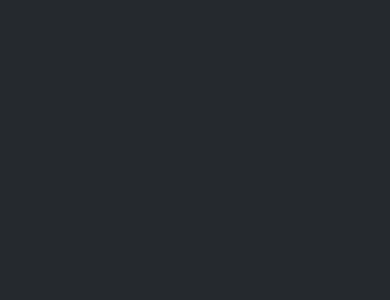
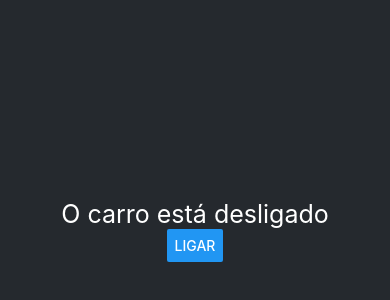
Before and after one commit to Aldenor-Neto/React-Native-component, a React Native app: screen / in a window 390 px wide. Shown: the part 192-492 px from the top of the page. Built offline with nearby package versions, Linux system fonts and the light colour scheme.

Commit message:
state de class

```diff
--- a/App.js
+++ b/App.js
@@ -10,10 +10,12 @@ import Botoes from './componentes/Botoes';
 import ListaPlana from './componentes/ListaPlana';
 import ImagemBG from './componentes/ImagemBG';
 import StateFunction from './componentes/StateFunction';
+import StateClass from './componentes/StateClass';
 
 export default function App() {
   return (
     <View style={styles.container}>
+      <StateClass/>
       <StatusBar style="auto" />
     </View>
   );
--- /dev/null
+++ b/componentes/StateClass.js
@@ -0,0 +1,44 @@
+import react, { Component } from "react";
+import { Text, View, StyleSheet, Button } from "react-native";
+
+export default class StateClass extends Component {
+    constructor(props) {
+        super(props);
+        this.state = {
+            ligado: false
+        }
+    }
+
+    render(props) {
+        return (
+            <View style={styles.container}>
+                <Text style={styles.texto}>{this.state.ligado ? 'O carro está ligado' : 'O carro está desligado'}</Text>
+                <Button
+                    title={this.state.ligado ? 'Desligar' : 'Ligar'}
+                    onPress={() => { this.setState({ ligado: !this.state.ligado }) }}
+                    style={styles.botão}
+                >
+                </Button>
+            </View>
+        );
+    }
+}
+
+const styles = StyleSheet.create({
+    container: {
+        flex: 1,
+        alignItems: 'center',
+        justifyContent: 'center',
+    },
+    texto: {
+        color: '#FFF',
+        fontSize: 25,
+    },
+    botão: {
+        backgroundColor: '#cfe2f3',
+        color: '#000',
+        borderRadius: 5,
+        padding: 10,
+    }
+
+});
```
